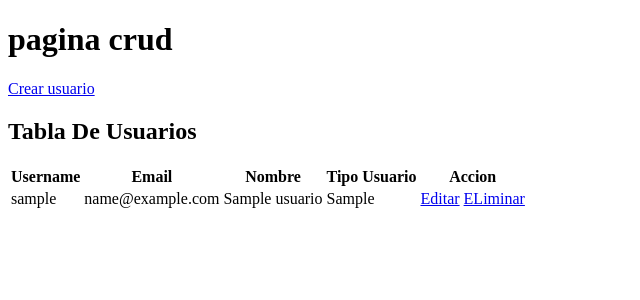
After one commit to alfredo-max/login_prueba, a PHP site: page /View/crud/crud.php in a window 1280 px wide. The commit adds this page. Shown: the top 300 px of the page, without its empty margins (0-640 px from the left). Run offline with PHP 8.4, Linux system fonts and the light colour scheme; tables that the repository leaves empty or names only in its code hold one stand-in row (values such as "Sample post").

Commit message:
mostrando tabla de usuarios y boton añadir

```diff
--- a/Controllers/Accion/AccionLogOut.php
+++ b/Controllers/AccionLogOut.php
@@ -2,7 +2,7 @@
 session_start();
 session_destroy();
 
-header("Location:../../index.html");
+header("Location:../index.html");
 
 
 ?>
--- /dev/null
+++ b/Controllers/UsuarioControlador.php
@@ -0,0 +1,8 @@
+<?php
+
+require(__DIR__."/../Models/Dao/UsuarioDao.php");
+function getUsuarios(){
+  return UsuarioDao::getUsuarios();
+}
+
+?>
--- a/Models/Dao/UsuarioDao.php
+++ b/Models/Dao/UsuarioDao.php
@@ -1,53 +1,59 @@
+
 <?php
-echo("hola");
-   //require("Conexion.php");
-   require_once("../powncarp/pown.php");
+require("Conexion.php");
+ require (__DIR__."/../Entidad/Usuario.php");
 
-   // class UsuarioDao {
+   class UsuarioDao {
 
+      public static function AautentificarUsuario($user,$password){
+          $cnx=Conexion::Conectar();
+          $sql="SELECT * FROM usuario WHERE username = :username AND CLAVE= :clave";
+          $resultado= $cnx->prepare($sql);
+          $resultado->bindValue(":username",$user);
+          $resultado->bindValue(":clave",$password);
+          $resultado->execute();
+          $numeroDeRegistro=$resultado->rowCount();
+          if($numeroDeRegistro!=0){
 
-   //    public static function AautentificarUsuario($user,$password){
-   //    //   //  $username=$Jugador->getUsername();
-   //        $cnx=Conexion::Conectar();
-   //        $sql="SELECT * FROM usuario WHERE username = :username AND CLAVE= :clave";
-   //        $resultado= $cnx->prepare($sql);
-   //        $resultado->bindValue(":username",$user);
-   //        $resultado->bindValue(":clave",$password);
-   //        $resultado->execute();
-   //        $numeroDeRegistro=$resultado->rowCount();
-   //        if($numeroDeRegistro!=0){
-   //           echo("hola");
-   //          //  $filas=$resultado->fetch();
-   //          //  $usuario= new Usuario($filas["username"],$filas["clave"],$filas["email"],$filas["nombre"],$filas["tipo_usuario"]);
-   //          //  return $usuario;
+             $filas=$resultado->fetch();
+             $usuario= new Usuario($filas["username"],$filas["clave"],$filas["email"],$filas["nombre"],$filas["tipo_usuario"]);
+             return $usuario;
 
-   //        }else{
-   //           return null;
-   //        }
+          }else{
+             return null;
+          }
 
-   //    }
+      }
 
-   //    public static function InsertarUsuario($user,$password,$nombre,$correo){
-   //       $cnx=Conexion::Conectar();         // // verifico si ya hiciste este usuario
-   //       $verificarUsuario= "SELECT username FROM USUARIO WHERE username='$user'";
-   //       $resultado= $cnx->prepare($verificarUsuario);
-   //       $resultado->bindValue(":user",$user);
-   //       $resultado->execute();
-   //       // si ya hiciste
-   //       if($resultado->rowCount()>0){
+      public static function InsertarUsuario($user,$password,$nombre,$correo){
+         $cnx=Conexion::Conectar();         // // verifico si ya hiciste este usuario
+         $verificarUsuario= "SELECT username FROM USUARIO WHERE username='$user'";
+         $resultado= $cnx->prepare($verificarUsuario);
+         $resultado->bindValue(":user",$user);
+         $resultado->execute();
+         // si ya hiciste
+         if($resultado->rowCount()>0){
+             return false;
+         }else{
 
-   //           return false;
-   //       }else{
+            $sql="INSERT INTO usuario(username,clave,email,nombre,tipo_usuario) Values ('$user','$password','$nombre','$correo','usuarioregular')";
+            $resultado=$cnx->prepare($sql);
+            return $resultado->execute();
 
-   //          $sql="INSERT INTO usuario(username,clave,email,nombre,tipo_usuario) Values ('$user','$password','$nombre','$correo','usuarioregular')";
-   //          $resultado=$cnx->prepare($sql);
-   //          return $resultado->execute();
+         }
 
-   //       }
+      }
 
-   //    }
+      public static function getUsuarios(){
+         $cnx= Conexion::Conectar();
+         $sql= "SELECT  username,email,nombre,tipo_usuario FROM usuario";
+         $resultado= $cnx->prepare($sql);
+         $resultado->execute();
+         $filas= $resultado->fetchAll();
+         return $filas;
+      }
 
-   // }
+   }
 
 
 
--- /dev/null
+++ b/Models/Entidad/Usuario.php
@@ -0,0 +1,33 @@
+<?php
+  class Usuario{
+    private $username;
+    private $clave;
+    private $email;
+    private $nombre;
+    private $tipoUsuario;
+
+    public  function __construct($username,$clave,$email,$nombre,$tipo_usuario){
+     $this->username=$username;
+     $this->clave=$clave;
+     $this->email=$email;
+     $this->nombre=$nombre;
+     $this->tipoUsuario=$tipo_usuario;
+    }
+    public function getUsername(){
+      return $this->username;
+    }
+    public function getClave(){
+      return $this->clave;
+    }
+    public function getEmail(){
+      return $this->email;
+    }
+    public function getNombre(){
+      return $this->nombre;
+    }
+    public function getTipoUsuario(){
+      return $this->tipoUsuario;
+    }
+  }
+
+?>
--- a/View/HomeUsuarioRegular.php
+++ b/View/HomeUsuarioRegular.php
@@ -13,7 +13,7 @@ if(!isset($_SESSION["usuario"])){
     <title>Document</title>
 </head>
 <body>
-    <h1>Hola <?php echo $_SESSION["usuario"] ?> Regular</h1>
-    <a href="../Controllers/Accion/AccionLogOut.php">cerrar session</a>
+    <h1>Hola <?php echo $_SESSION["usuario"]["username"] ?> Regular</h1>
+    <a href="../Controllers/AccionLogOut.php">cerrar session</a>
 </body>
 </html>
--- a/View/Login.php
+++ b/View/Login.php
@@ -8,7 +8,7 @@
 <body>
 <h1>Formulario de ingreso</h1>
 
-     <form action="../Controllers/Accion/AccionLogin.php" method="POST">
+     <form action="../Controllers/LoginControl.php" method="POST">
          <input type="text"  name="username"  placeholder="Usuario" >
          <input type="password"  name="clave"  placeholder="Contraseña" >
          <input type="submit" value="Ingresar">
--- /dev/null
+++ b/View/crud/crud.php
@@ -0,0 +1,46 @@
+<?php
+require_once ("../../Controllers/UsuarioControlador.php");
+ $filas=getUsuarios();
+ ?>
+<!DOCTYPE html>
+<html lang="en">
+<head>
+
+    <title>Document</title>
+</head>
+<body>
+    <h1> pagina crud</h1>
+
+    <a href="#">Crear usuario</a>
+     <!-- tabla usuario  -->
+    <h2> Tabla De Usuarios</h2>
+    <table id="tabla">
+        <thead>
+        <tr>
+        <th>Username</th>
+        <th>Email</th>
+        <th>Nombre</th>
+        <th>Tipo Usuario</th>
+        <th>Accion</th>
+        </thead>
+
+        <tbody>
+           <?php
+            foreach($filas as $usuario){
+                echo("<tr>".
+
+                "<td>".$usuario['username']."</td>".
+                "<td>".$usuario['email']."</td>".
+                "<td>".$usuario['nombre']."</td>".
+                "<td>".$usuario['tipo_usuario']."</td>".
+                "<td>  <a href='#'>Editar</a>  <a href='#'>ELiminar</a> </td"
+                ."</tr>");
+
+            }
+          ?>
+        </tbody>
+
+      </table>
+
+</body>
+</html>
```
Also changed, not shown: Controllers/Accion/AccionLogin.php (deleted, +0 -55 lines), Controllers/LoginControl.php (added, +40 -0 lines), Controllers/mdb/mdbUsuario.php (deleted, +0 -27 lines), Models/Entidades/Usuario.php (deleted, +0 -36 lines), View/HomeUsuarioAdmin.php (+14 -4 lines), Controllers/AccionSignUp.php (renamed from Controllers/Accion/AccionSignUp.php).
